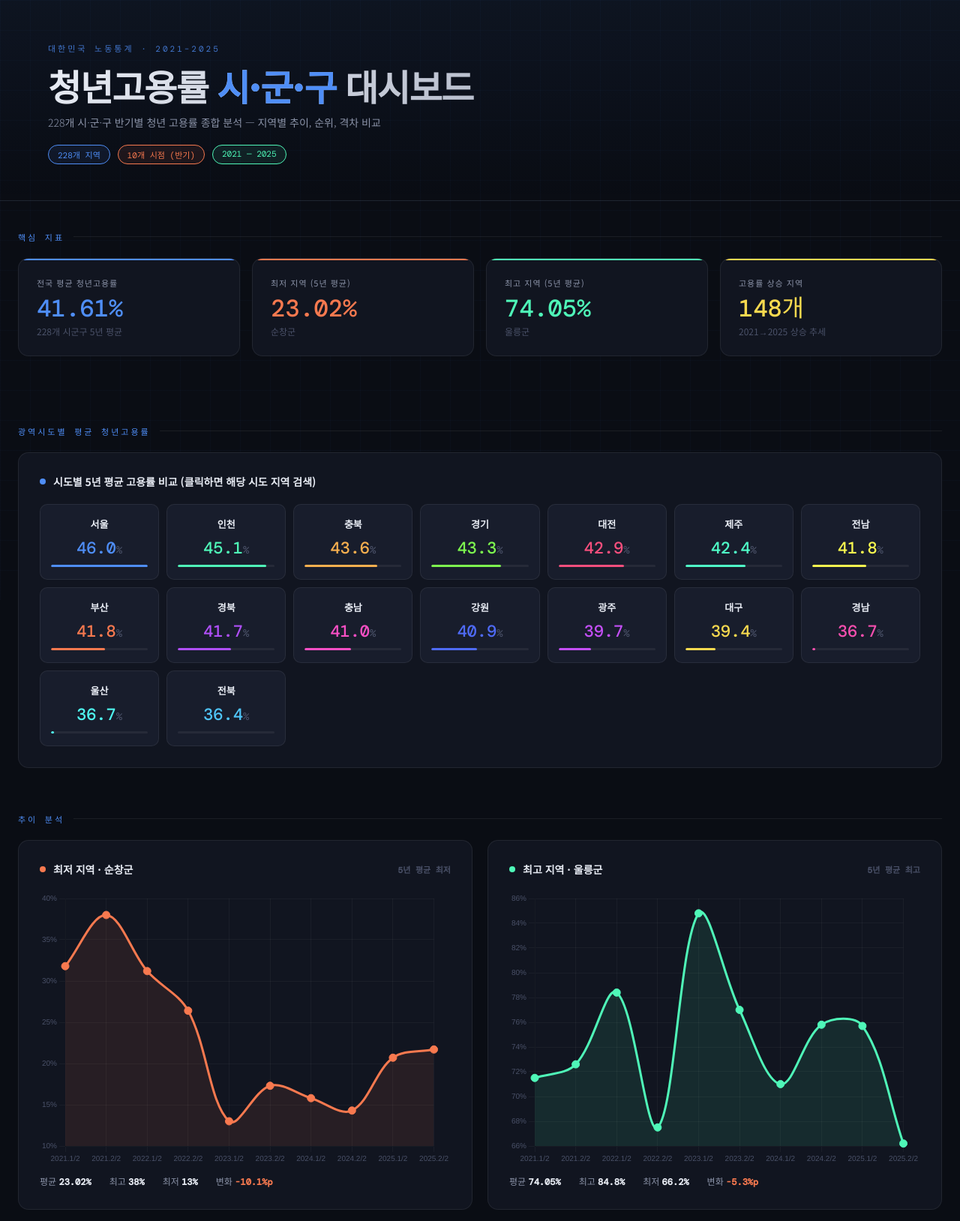
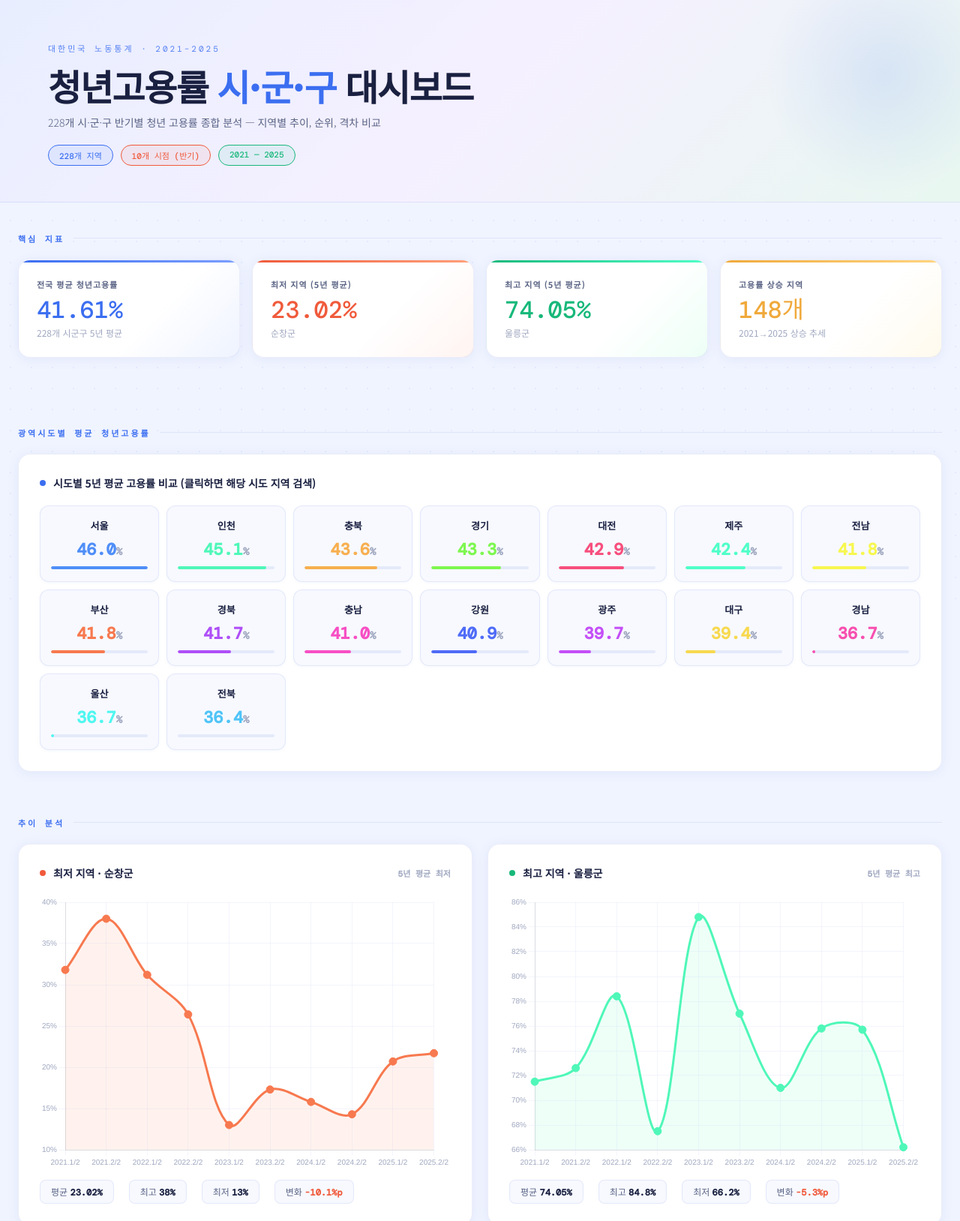
Before and after one commit to wise34521/project1, a plain HTML site: page index.html in a window 1280 px wide. Shown: the top 1628 px of the page at 75% size. Drawn offline with nearby package versions, Linux system fonts and the light colour scheme.

Commit message:
Update index.html

```diff
--- a/index.html
+++ b/index.html
@@ -8,94 +8,183 @@
 <link href="https://fonts.googleapis.com/css2?family=Noto+Sans+KR:wght@300;400;500;700;900&family=DM+Mono:wght@400;500&display=swap" rel="stylesheet">
 <script src="https://cdnjs.cloudflare.com/ajax/libs/Chart.js/4.4.1/chart.umd.min.js"></script>
 <style>
+@import url('https://fonts.googleapis.com/css2?family=Noto+Sans+KR:wght@300;400;500;700;900&family=DM+Mono:wght@400;500&display=swap');
+
 :root {
-  --bg:#0a0d14; --surface:#111520; --surface2:#181d2c;
-  --border:rgba(255,255,255,0.07);
-  --accent:#4f8ef7; --accent2:#f7794f; --accent3:#4ff7b8; --accent4:#f7d94f;
-  --text:#e8ecf4; --text2:#8b93a8; --text3:#4a5168;
-  --radius:14px; --mono:'DM Mono',monospace; --sans:'Noto Sans KR',sans-serif;
+  --bg:#f0f4ff;
+  --surface:#ffffff;
+  --surface2:#f7f9ff;
+  --border:rgba(99,120,210,0.13);
+  --accent:#3b6ef0;
+  --accent2:#f05a3b;
+  --accent3:#17b87a;
+  --accent4:#f0a93b;
+  --text:#1a2040;
+  --text2:#5a6384;
+  --text3:#a0a8c0;
+  --shadow:0 2px 16px rgba(60,90,200,0.08);
+  --radius:16px;
+  --mono:'DM Mono',monospace;
+  --sans:'Noto Sans KR',sans-serif;
 }
 *{box-sizing:border-box;margin:0;padding:0}
 html{scroll-behavior:smooth}
 body{font-family:var(--sans);background:var(--bg);color:var(--text);min-height:100vh;overflow-x:hidden}
-body::before{content:'';position:fixed;inset:0;background-image:linear-gradient(rgba(79,142,247,0.03) 1px,transparent 1px),linear-gradient(90deg,rgba(79,142,247,0.03) 1px,transparent 1px);background-size:40px 40px;pointer-events:none;z-index:0}
-header{position:relative;padding:56px 40px 48px;border-bottom:1px solid var(--border);background:linear-gradient(180deg,rgba(79,142,247,0.06) 0%,transparent 100%)}
-.header-label{font-family:var(--mono);font-size:11px;letter-spacing:3px;color:var(--accent);text-transform:uppercase;margin-bottom:16px;opacity:.8}
-header h1{font-size:clamp(28px,4vw,48px);font-weight:900;line-height:1.1;letter-spacing:-1.5px;background:linear-gradient(135deg,#e8ecf4 0%,#8b93a8 100%);-webkit-background-clip:text;-webkit-text-fill-color:transparent}
-header h1 span{color:var(--accent);-webkit-text-fill-color:initial}
+
+/* 배경 도트 패턴 */
+body::before{
+  content:'';position:fixed;inset:0;
+  background-image:radial-gradient(circle, rgba(59,110,240,0.07) 1px, transparent 1px);
+  background-size:28px 28px;
+  pointer-events:none;z-index:0;
+}
+
+/* ── 헤더 ── */
+header{
+  position:relative;padding:56px 40px 48px;
+  border-bottom:1px solid var(--border);
+  background:linear-gradient(135deg,#e8eeff 0%,#f5f0ff 50%,#e8f7f0 100%);
+  overflow:hidden;
+}
+header::after{
+  content:'';position:absolute;top:-60px;right:-60px;
+  width:320px;height:320px;border-radius:50%;
+  background:radial-gradient(circle,rgba(59,110,240,0.12),transparent 70%);
+  pointer-events:none;
+}
+.header-label{font-family:var(--mono);font-size:11px;letter-spacing:3px;color:var(--accent);text-transform:uppercase;margin-bottom:16px;opacity:.85}
+header h1{font-size:clamp(28px,4vw,48px);font-weight:900;line-height:1.1;letter-spacing:-1.5px;color:var(--text)}
+header h1 span{color:var(--accent)}
 .header-sub{margin-top:12px;font-size:14px;color:var(--text2);font-weight:300}
 .header-badges{margin-top:20px;display:flex;gap:10px;flex-wrap:wrap}
-.badge{font-family:var(--mono);font-size:11px;padding:4px 12px;border-radius:20px;border:1px solid}
-.badge-blue{border-color:var(--accent);color:var(--accent);background:rgba(79,142,247,0.08)}
-.badge-orange{border-color:var(--accent2);color:var(--accent2);background:rgba(247,121,79,0.08)}
-.badge-green{border-color:var(--accent3);color:var(--accent3);background:rgba(79,247,184,0.08)}
+.badge{font-family:var(--mono);font-size:11px;padding:5px 14px;border-radius:20px;border:1px solid;font-weight:500}
+.badge-blue{border-color:var(--accent);color:var(--accent);background:rgba(59,110,240,0.08)}
+.badge-orange{border-color:var(--accent2);color:var(--accent2);background:rgba(240,90,59,0.08)}
+.badge-green{border-color:var(--accent3);color:var(--accent3);background:rgba(23,184,122,0.08)}
+
+/* ── 레이아웃 ── */
 .container{max-width:1400px;margin:0 auto;padding:0 24px;position:relative;z-index:1}
 .section{padding:40px 0 20px}
-.section-title{font-family:var(--mono);font-size:11px;letter-spacing:3px;color:var(--accent);text-transform:uppercase;margin-bottom:20px;display:flex;align-items:center;gap:12px}
+.section-title{
+  font-family:var(--mono);font-size:11px;letter-spacing:3px;
+  color:var(--accent);text-transform:uppercase;
+  margin-bottom:20px;display:flex;align-items:center;gap:12px;font-weight:600;
+}
 .section-title::after{content:'';flex:1;height:1px;background:var(--border)}
+
+/* ── KPI 카드 ── */
 .kpi-grid{display:grid;grid-template-columns:repeat(auto-fit,minmax(200px,1fr));gap:16px;margin-bottom:32px}
-.kpi-card{background:var(--surface);border:1px solid var(--border);border-radius:var(--radius);padding:24px;position:relative;overflow:hidden;transition:transform .2s,border-color .2s;animation:fadeUp .5s ease both}
-.kpi-card:hover{transform:translateY(-2px);border-color:rgba(79,142,247,0.3)}
-.kpi-card::before{content:'';position:absolute;top:0;left:0;right:0;height:2px}
-.kpi-card.blue::before{background:var(--accent)}
-.kpi-card.orange::before{background:var(--accent2)}
-.kpi-card.green::before{background:var(--accent3)}
-.kpi-card.yellow::before{background:var(--accent4)}
-.kpi-label{font-size:11px;color:var(--text2);letter-spacing:1px;text-transform:uppercase;margin-bottom:10px}
+.kpi-card{
+  background:var(--surface);border:1px solid var(--border);
+  border-radius:var(--radius);padding:24px;
+  position:relative;overflow:hidden;
+  transition:transform .2s,box-shadow .2s;
+  animation:fadeUp .5s ease both;
+  box-shadow:var(--shadow);
+}
+.kpi-card:hover{transform:translateY(-3px);box-shadow:0 8px 32px rgba(60,90,200,0.13)}
+.kpi-card::before{content:'';position:absolute;top:0;left:0;right:0;height:3px}
+.kpi-card.blue::before{background:linear-gradient(90deg,#3b6ef0,#7b9fff)}
+.kpi-card.orange::before{background:linear-gradient(90deg,#f05a3b,#ffa07a)}
+.kpi-card.green::before{background:linear-gradient(90deg,#17b87a,#4fffc8)}
+.kpi-card.yellow::before{background:linear-gradient(90deg,#f0a93b,#ffd580)}
+.kpi-card.blue{background:linear-gradient(135deg,#fff 60%,#eef3ff 100%)}
+.kpi-card.orange{background:linear-gradient(135deg,#fff 60%,#fff4f1 100%)}
+.kpi-card.green{background:linear-gradient(135deg,#fff 60%,#edfff6 100%)}
+.kpi-card.yellow{background:linear-gradient(135deg,#fff 60%,#fffaed 100%)}
+.kpi-label{font-size:11px;color:var(--text2);letter-spacing:1px;text-transform:uppercase;margin-bottom:10px;font-weight:600}
 .kpi-value{font-family:var(--mono);font-size:32px;font-weight:500;line-height:1;margin-bottom:6px}
 .kpi-value.blue{color:var(--accent)}.kpi-value.orange{color:var(--accent2)}.kpi-value.green{color:var(--accent3)}.kpi-value.yellow{color:var(--accent4)}
 .kpi-sub{font-size:12px;color:var(--text3)}
-.card{background:var(--surface);border:1px solid var(--border);border-radius:var(--radius);padding:28px;animation:fadeUp .5s ease both}
+
+/* ── 카드 ── */
+.card{
+  background:var(--surface);border:1px solid var(--border);
+  border-radius:var(--radius);padding:28px;
+  animation:fadeUp .5s ease both;
+  box-shadow:var(--shadow);
+}
 .card-title{font-size:14px;font-weight:700;color:var(--text);margin-bottom:20px;display:flex;align-items:center;justify-content:space-between;flex-wrap:wrap;gap:12px}
 .card-title-text{display:flex;align-items:center;gap:10px}
 .card-dot{width:8px;height:8px;border-radius:50%;flex-shrink:0}
 .grid-2{display:grid;grid-template-columns:1fr 1fr;gap:20px}
 @media(max-width:900px){.grid-2{grid-template-columns:1fr}}
+
+/* ── 순위 테이블 ── */
 .rank-table{width:100%;border-collapse:collapse}
-.rank-table th{font-family:var(--mono);font-size:10px;letter-spacing:1.5px;text-transform:uppercase;color:var(--text3);padding:10px 14px;text-align:left;border-bottom:1px solid var(--border)}
-.rank-table td{padding:10px 14px;font-size:13px;border-bottom:1px solid rgba(255,255,255,0.03);transition:background .15s}
-.rank-table tr:hover td{background:rgba(79,142,247,0.04)}
+.rank-table th{font-family:var(--mono);font-size:10px;letter-spacing:1.5px;text-transform:uppercase;color:var(--text3);padding:10px 14px;text-align:left;border-bottom:2px solid var(--border);background:var(--surface2)}
+.rank-table td{padding:10px 14px;font-size:13px;border-bottom:1px solid rgba(99,120,210,0.07);transition:background .15s}
+.rank-table tr:hover td{background:rgba(59,110,240,0.04)}
 .rank-num{font-family:var(--mono);color:var(--text3);font-size:12px}
-.rank-name{font-weight:500}
+.rank-name{font-weight:600}
 .rank-sido{font-size:11px;color:var(--text3);margin-top:2px}
-.rank-val{font-family:var(--mono);font-weight:500}
+.rank-val{font-family:var(--mono);font-weight:600}
 .rank-bar-wrap{width:80px}
-.rank-bar{height:4px;border-radius:2px;background:rgba(255,255,255,0.06);overflow:hidden}
-.rank-bar-fill{height:100%;border-radius:2px;transition:width .6s ease}
-.trend-up{color:var(--accent3);font-family:var(--mono);font-size:12px}
-.trend-dn{color:var(--accent2);font-family:var(--mono);font-size:12px}
+.rank-bar{height:5px;border-radius:3px;background:rgba(99,120,210,0.1);overflow:hidden}
+.rank-bar-fill{height:100%;border-radius:3px;transition:width .6s ease}
+.trend-up{color:var(--accent3);font-family:var(--mono);font-size:12px;font-weight:600}
+.trend-dn{color:var(--accent2);font-family:var(--mono);font-size:12px;font-weight:600}
 .trend-eq{color:var(--text3);font-family:var(--mono);font-size:12px}
+
+/* ── 검색/필터 ── */
 .search-wrap{position:relative;flex:1;min-width:200px;max-width:340px}
-.search-wrap input{width:100%;background:var(--surface2);border:1px solid var(--border);border-radius:8px;padding:10px 16px 10px 38px;color:var(--text);font-family:var(--sans);font-size:13px;outline:none;transition:border-color .2s}
-.search-wrap input:focus{border-color:var(--accent)}
+.search-wrap input{
+  width:100%;background:var(--surface2);border:1.5px solid var(--border);
+  border-radius:10px;padding:10px 16px 10px 38px;
+  color:var(--text);font-family:var(--sans);font-size:13px;outline:none;
+  transition:border-color .2s,box-shadow .2s;
+}
+.search-wrap input:focus{border-color:var(--accent);box-shadow:0 0 0 3px rgba(59,110,240,0.1)}
 .search-wrap::before{content:'🔍';position:absolute;left:12px;top:50%;transform:translateY(-50%);font-size:12px;opacity:.5}
-select,.btn{background:var(--surface2);border:1px solid var(--border);border-radius:8px;padding:10px 16px;color:var(--text);font-family:var(--sans);font-size:13px;outline:none;cursor:pointer;transition:border-color .2s,background .2s}
-select:focus,.btn:hover{border-color:var(--accent);background:rgba(79,142,247,0.08)}
-.btn-active{border-color:var(--accent);background:rgba(79,142,247,0.15);color:var(--accent)}
+select,.btn{
+  background:var(--surface2);border:1.5px solid var(--border);border-radius:10px;
+  padding:10px 16px;color:var(--text);font-family:var(--sans);font-size:13px;
+  outline:none;cursor:pointer;transition:all .2s;font-weight:500;
+}
+select:focus,.btn:hover{border-color:var(--accent);background:rgba(59,110,240,0.06);box-shadow:0 0 0 3px rgba(59,110,240,0.08)}
+.btn-active{border-color:var(--accent);background:rgba(59,110,240,0.1);color:var(--accent)}
 .explorer-controls{display:flex;gap:12px;margin-bottom:20px;flex-wrap:wrap;align-items:center}
+
+/* ── 태그 ── */
 .compare-tags{display:flex;flex-wrap:wrap;gap:8px;margin-bottom:16px}
-.tag{display:flex;align-items:center;gap:6px;padding:5px 12px;border-radius:20px;font-size:12px;border:1px solid var(--border);background:var(--surface2);cursor:pointer;transition:all .2s}
-.tag.selected{border-color:var(--accent);background:rgba(79,142,247,0.15)}
+.tag{display:flex;align-items:center;gap:6px;padding:5px 12px;border-radius:20px;font-size:12px;border:1.5px solid var(--border);background:var(--surface2);cursor:pointer;transition:all .2s;font-weight:500}
+.tag.selected{border-color:var(--accent);background:rgba(59,110,240,0.08);color:var(--accent)}
 .tag-dot{width:7px;height:7px;border-radius:50%}
-.tag-x{font-size:14px;line-height:1;opacity:.5;transition:opacity .2s}
-.tag:hover .tag-x{opacity:1}
+.tag-x{font-size:14px;line-height:1;opacity:.4;transition:opacity .2s}
+.tag:hover .tag-x{opacity:.8}
+
+/* ── 시도 카드 ── */
 .sido-grid{display:grid;grid-template-columns:repeat(auto-fill,minmax(140px,1fr));gap:10px}
-.sido-card{background:var(--surface2);border:1px solid var(--border);border-radius:10px;padding:16px 14px;cursor:pointer;transition:all .2s;text-align:center}
-.sido-card:hover{transform:translateY(-2px);border-color:rgba(79,142,247,0.4)}
-.sido-card-name{font-size:13px;font-weight:700;margin-bottom:8px}
-.sido-card-val{font-family:var(--mono);font-size:22px;font-weight:500}
-.sido-card-bar{margin-top:8px;height:3px;border-radius:2px;background:rgba(255,255,255,0.06);overflow:hidden}
+.sido-card{
+  background:var(--surface2);border:1.5px solid var(--border);
+  border-radius:12px;padding:16px 14px;cursor:pointer;
+  transition:all .2s;text-align:center;
+  box-shadow:0 1px 4px rgba(60,90,200,0.05);
+}
+.sido-card:hover{transform:translateY(-3px);border-color:var(--accent);box-shadow:0 6px 20px rgba(59,110,240,0.12)}
+.sido-card-name{font-size:13px;font-weight:700;margin-bottom:8px;color:var(--text)}
+.sido-card-val{font-family:var(--mono);font-size:22px;font-weight:600}
+.sido-card-bar{margin-top:8px;height:4px;border-radius:2px;background:rgba(99,120,210,0.12);overflow:hidden}
 .sido-card-fill{height:100%;border-radius:2px}
+
+/* ── 스크롤 ── */
 .table-scroll{max-height:400px;overflow-y:auto}
 .table-scroll::-webkit-scrollbar{width:4px}
+.table-scroll::-webkit-scrollbar-track{background:var(--surface2);border-radius:2px}
 .table-scroll::-webkit-scrollbar-thumb{background:var(--text3);border-radius:2px}
-.tabs{display:flex;gap:4px;background:var(--surface2);padding:4px;border-radius:10px;width:fit-content}
-.tab{padding:7px 18px;border-radius:7px;font-size:13px;cursor:pointer;border:none;background:transparent;color:var(--text2);transition:all .2s;font-family:var(--sans)}
-.tab.active{background:var(--surface);color:var(--text);box-shadow:0 1px 4px rgba(0,0,0,0.3)}
-.stat-row{display:flex;gap:24px;margin-top:12px;flex-wrap:wrap}
-.stat-item{font-size:12px;color:var(--text2)}
-.stat-item strong{font-family:var(--mono);color:var(--text)}
+
+/* ── 탭 ── */
+.tabs{display:flex;gap:4px;background:var(--surface2);padding:4px;border-radius:12px;width:fit-content;border:1px solid var(--border)}
+.tab{padding:7px 18px;border-radius:9px;font-size:13px;cursor:pointer;border:none;background:transparent;color:var(--text2);transition:all .2s;font-family:var(--sans);font-weight:500}
+.tab.active{background:var(--surface);color:var(--accent);box-shadow:0 1px 6px rgba(60,90,200,0.12);font-weight:700}
+
+/* ── 통계 ── */
+.stat-row{display:flex;gap:20px;margin-top:14px;flex-wrap:wrap}
+.stat-item{font-size:12px;color:var(--text2);background:var(--surface2);border:1px solid var(--border);border-radius:8px;padding:6px 14px}
+.stat-item strong{font-family:var(--mono);color:var(--text);font-weight:600}
+
 canvas{max-width:100%}
+
 @keyframes fadeUp{from{opacity:0;transform:translateY(16px)}to{opacity:1;transform:translateY(0)}}
 </style>
 </head>
@@ -206,12 +295,12 @@ const SIDO_COLOR = {"서울":"#4f8ef7","부산":"#f7794f","대구":"#f7d94f","
 const BASE_OPTS = {
   responsive:true,
   plugins:{
-    legend:{labels:{color:'#8b93a8',font:{size:11},boxWidth:12,padding:16}},
-    tooltip:{backgroundColor:'#181d2c',borderColor:'rgba(255,255,255,0.1)',borderWidth:1,titleColor:'#e8ecf4',bodyColor:'#8b93a8',padding:12}
+    legend:{labels:{color:'#5a6384',font:{size:11},boxWidth:12,padding:16}},
+    tooltip:{backgroundColor:'#ffffff',borderColor:'rgba(99,120,210,0.18)',borderWidth:1,titleColor:'#1a2040',bodyColor:'#5a6384',padding:12,boxShadow:'0 4px 16px rgba(60,90,200,0.12)'}
   },
   scales:{
-    x:{ticks:{color:'#4a5168',font:{size:10}},grid:{color:'rgba(255,255,255,0.04)'}},
-    y:{ticks:{color:'#4a5168',font:{size:10},callback:v=>v+'%'},grid:{color:'rgba(255,255,255,0.04)'}}
+    x:{ticks:{color:'#a0a8c0',font:{size:10}},grid:{color:'rgba(99,120,210,0.07)'}},
+    y:{ticks:{color:'#a0a8c0',font:{size:10},callback:v=>v+'%'},grid:{color:'rgba(99,120,210,0.07)'}}
   }
 };
 
@@ -246,7 +335,7 @@ function buildSidoGrid(){
 function buildSingleLine(canvasId,regionName,color,statId){
   const r=REGIONS.find(x=>x.name===regionName);
   mkChart(canvasId,{type:'line',data:{labels:TIMES,datasets:[{label:regionName,data:r.values,borderColor:color,backgroundColor:color+'18',pointBackgroundColor:color,pointRadius:5,tension:0.35,fill:true}]},options:{...BASE_OPTS,plugins:{...BASE_OPTS.plugins,legend:{display:false}}}});
-  if(statId) document.getElementById(statId).innerHTML=`<div class="stat-item">평균 <strong>${r.mean}%</strong></div><div class="stat-item">최고 <strong>${r.max}%</strong></div><div class="stat-item">최저 <strong>${r.min}%</strong></div><div class="stat-item">변화 <strong style="color:${r.trend>=0?'#4ff7b8':'#f7794f'}">${r.trend>=0?'+':''}${r.trend}%p</strong></div>`;
+  if(statId) document.getElementById(statId).innerHTML=`<div class="stat-item">평균 <strong>${r.mean}%</strong></div><div class="stat-item">최고 <strong>${r.max}%</strong></div><div class="stat-item">최저 <strong>${r.min}%</strong></div><div class="stat-item">변화 <strong style="color:${r.trend>=0?'#17b87a':'#f05a3b'}">${r.trend>=0?'+':''}${r.trend}%p</strong></div>`;
 }
 
 function buildCompare(){
@@ -289,7 +378,7 @@ function showRank(mode){
   document.getElementById('rankBody').innerHTML=list.map((r,i)=>{
     const rank=mode==='top'?i+1:sorted.length-list.length+i+1;
     const pct=(r.mean/globalMax*100).toFixed(0);
-    const fc=mode==='top'?'#4f8ef7':'#f7794f';
+    const fc=mode==='top'?'#3b6ef0':'#f05a3b';
     const tr=r.trend>0?`<span class="trend-up">▲ +${r.trend}</span>`:r.trend<0?`<span class="trend-dn">▼ ${r.trend}</span>`:`<span class="trend-eq">— 0</span>`;
     return `<tr><td class="rank-num">${rank}</td><td><div class="rank-name">${r.name}</div><div class="rank-sido">${r.sido}</div></td><td class="rank-val" style="color:${fc}">${r.mean}%</td><td class="rank-bar-wrap"><div class="rank-bar"><div class="rank-bar-fill" style="width:${pct}%;background:${fc}"></div></div></td><td>${tr}</td></tr>`;
   }).join('');
@@ -334,13 +423,13 @@ function buildHist(){
   const means=REGIONS.map(r=>r.mean);
   const bins=[];for(let v=15;v<=80;v+=5) bins.push(v);
   const counts=bins.map(b=>means.filter(m=>m>=b&&m<b+5).length);
-  mkChart('chartHist',{type:'bar',data:{labels:bins.map(b=>`${b}~${b+5}%`),datasets:[{label:'지역 수',data:counts,backgroundColor:bins.map(b=>{const mid=b+2.5;if(mid<30)return '#f7794f99';if(mid>60)return '#4ff7b899';return '#4f8ef799';}),borderRadius:4}]},options:{...BASE_OPTS,plugins:{...BASE_OPTS.plugins,legend:{display:false},tooltip:{...BASE_OPTS.plugins.tooltip,callbacks:{label:ctx=>`${ctx.raw}개 지역`}}},scales:{x:BASE_OPTS.scales.x,y:{...BASE_OPTS.scales.y,ticks:{color:'#4a5168',font:{size:10},callback:v=>v+'개'}}}}});
+  mkChart('chartHist',{type:'bar',data:{labels:bins.map(b=>`${b}~${b+5}%`),datasets:[{label:'지역 수',data:counts,backgroundColor:bins.map(b=>{const mid=b+2.5;if(mid<30)return '#f05a3bbb';if(mid>60)return '#17b87abb';return '#3b6ef0bb';}),borderRadius:4}]},options:{...BASE_OPTS,plugins:{...BASE_OPTS.plugins,legend:{display:false},tooltip:{...BASE_OPTS.plugins.tooltip,callbacks:{label:ctx=>`${ctx.raw}개 지역`}}},scales:{x:BASE_OPTS.scales.x,y:{...BASE_OPTS.scales.y,ticks:{color:'#4a5168',font:{size:10},callback:v=>v+'개'}}}}});
 }
 
 function buildTrend(){
   const sorted=[...REGIONS].sort((a,b)=>b.trend-a.trend);
   const combined=[...sorted.slice(0,10),...sorted.slice(-10).reverse()];
-  mkChart('chartTrend',{type:'bar',data:{labels:combined.map(r=>r.name),datasets:[{label:'변화량(%p)',data:combined.map(r=>r.trend),backgroundColor:combined.map(r=>r.trend>=0?'#4ff7b8aa':'#f7794faa'),borderRadius:4}]},options:{...BASE_OPTS,plugins:{...BASE_OPTS.plugins,legend:{display:false}},scales:{x:{ticks:{color:'#4a5168',font:{size:9}},grid:{color:'rgba(255,255,255,0.04)'}},y:{...BASE_OPTS.scales.y,ticks:{color:'#4a5168',font:{size:10},callback:v=>(v>=0?'+':'')+v+'%p'}}}}});
+  mkChart('chartTrend',{type:'bar',data:{labels:combined.map(r=>r.name),datasets:[{label:'변화량(%p)',data:combined.map(r=>r.trend),backgroundColor:combined.map(r=>r.trend>=0?'#17b87acc':'#f05a3bcc'),borderRadius:4}]},options:{...BASE_OPTS,plugins:{...BASE_OPTS.plugins,legend:{display:false}},scales:{x:{ticks:{color:'#4a5168',font:{size:9}},grid:{color:'rgba(255,255,255,0.04)'}},y:{...BASE_OPTS.scales.y,ticks:{color:'#4a5168',font:{size:10},callback:v=>(v>=0?'+':'')+v+'%p'}}}}});
 }
 
 document.addEventListener('DOMContentLoaded',()=>{
```
